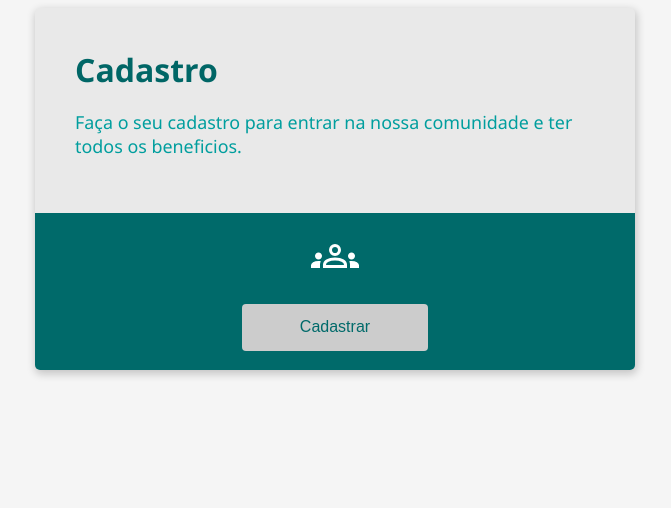
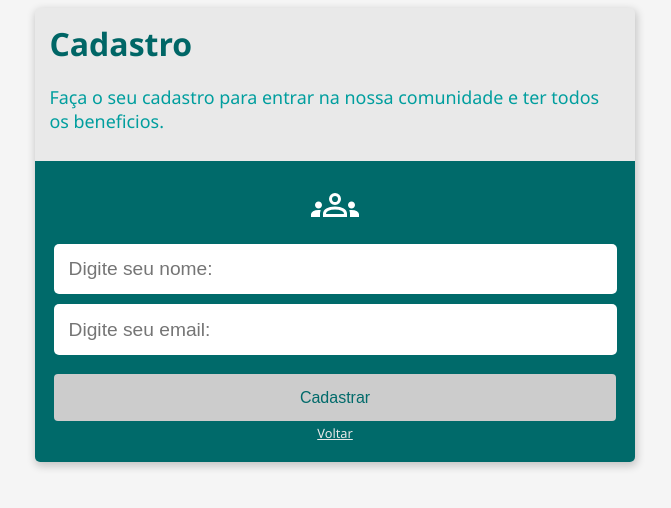
Before and after one commit to devlele/BootCampMod2, a plain HTML site: page register.html in a window 1280 px wide. Shown: the whole page, without its empty margins (305-976 px from the left). Drawn offline with Linux system fonts and the light colour scheme.

Commit message:
Finalização da pagina de registro e navegação entre as páginas. Fixes #8

```diff
--- a/register.html
+++ b/register.html
@@ -20,7 +20,12 @@
             <div>
                 <div class="image-group">
                     <object data="groupsImage.svg" type="image/svg+xml"></object>
+
+                    <input type="text" placeholder="Digite seu nome:"/>
+                    <input type="email" placeholder="Digite seu email:"/>
+
                     <button class="button">Cadastrar</button>
+                    <a href="index.html"> Voltar</a>
                 </div>
             </div>
         </div>
--- a/style.css
+++ b/style.css
@@ -1,6 +1,27 @@
 body {
     background-color: #F5F5F5;
     font-family: 'Segoe UI', Tahoma, Geneva, Verdana, sans-serif;
+}
+
+input{
+    width: 95%;
+    height: 22px;
+    padding: 0.9rem;
+    font-size: 1.2rem;
+    border-radius: 5px;
+    border: 0;
+    margin-top: 10px;
+}
+
+a {
+    color: #e9e9e9;
+
+    font-size: 0.8rem ;
+}
+
+input:focus{
+    outline: none;
+    box-shadow: 0 0 10px #009e9e;
 }
 
 .container {
@@ -15,7 +36,7 @@ body {
 }
 
 .header {
-    padding: 2.5rem;
+    padding: 0.9rem;
 }
 
 .flex-container {
@@ -29,8 +50,8 @@ body {
     padding: 1.2rem;
     display: flex;
     flex-direction: column;
-   align-items: center;
-   align-content: space-around;
+    align-items: center;
+    align-content: space-around;
 }
 
 .header-title{
@@ -62,7 +83,7 @@ body {
 }
 
 .button{
-    width: 100%;
+    width:100%;
     padding: 0.9rem 2rem;
     color: #006a6a;
     font-size: 1rem;
```
Also changed, not shown: index.html (+3 -1 lines).
